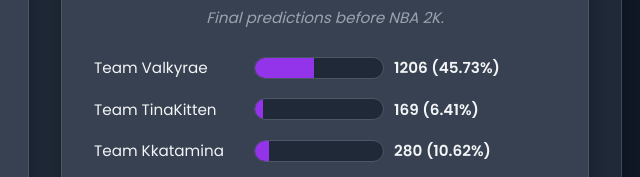
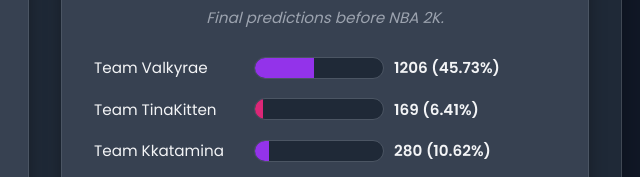
Before and after one commit to benamiller/roomierumble, a plain HTML site: page index.html in a window 1280 px wide. Shown: the part 3098-3275 px from the top of the page, 595-1235 px from the left. Drawn offline with Linux system fonts and the light colour scheme.

Commit message:
Highlight for winner of NBA 2K (Tina)

```diff
--- a/index.html
+++ b/index.html
@@ -217,7 +217,7 @@
             <div class="past-poll-result-line">
                 <span class="past-poll-team-name">Team TinaKitten</span>
                 <div class="past-poll-bar-container">
-                    <div class="past-poll-bar" style="width: 6.41%;"></div>
+                    <div class="past-poll-bar" style="width: 6.41%; background-color: var(--secondary-color);"></div>
                 </div>
                 <span class="past-poll-vote-details">169 (6.41%)</span>
             </div>
```
